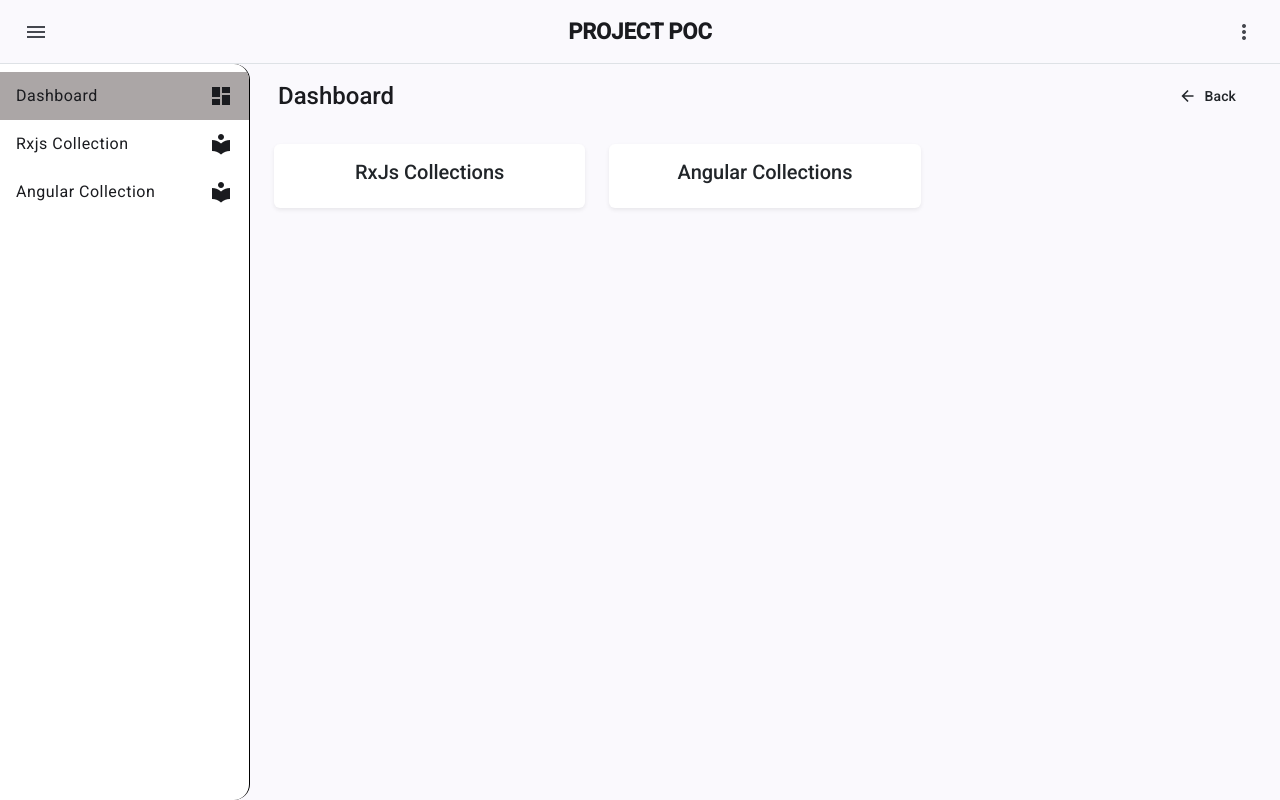
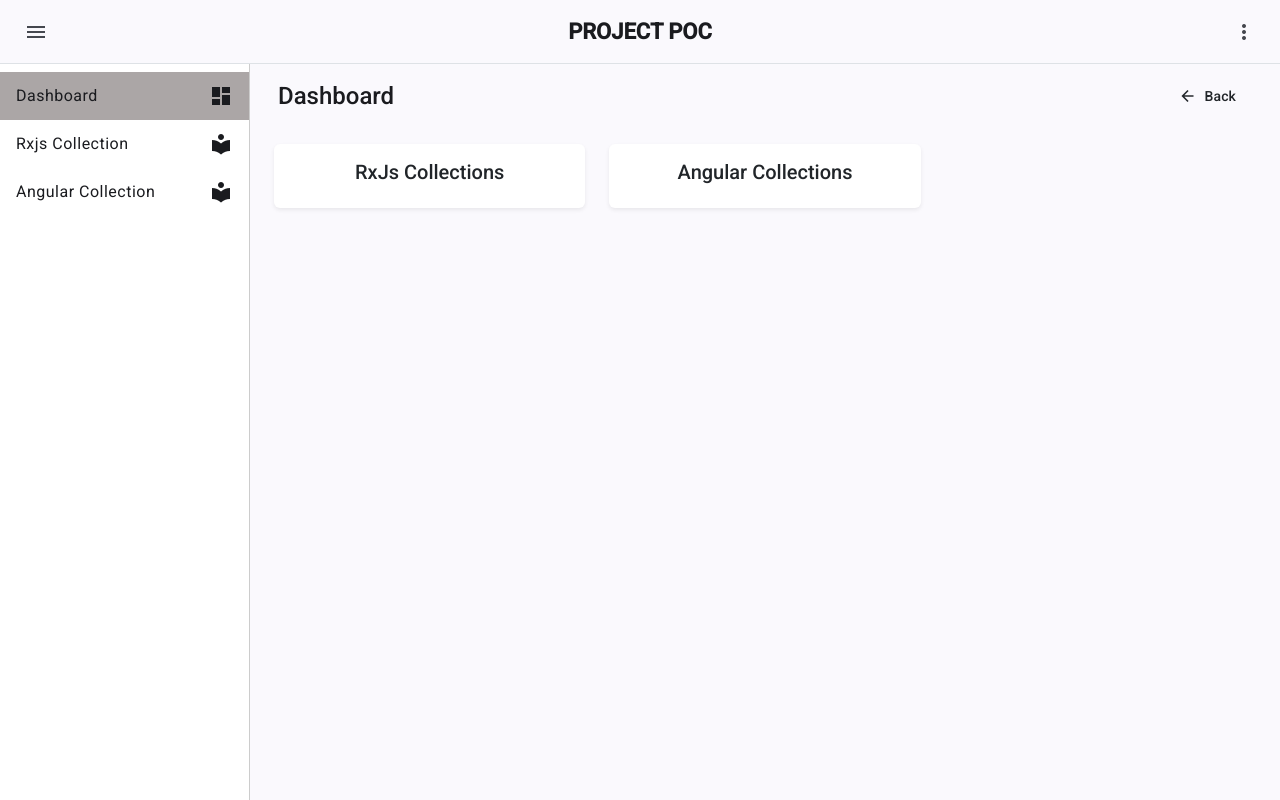
Before and after one commit to sandeep-falcon/project-poc, an Angular app: page /dashboard in a window 1280 px wide. Built offline with nearby package versions, Linux system fonts and the light colour scheme.

Commit message:
FIX: side nav border

```diff
--- a/src/app/app.component.scss
+++ b/src/app/app.component.scss
@@ -6,8 +6,8 @@
 
 .sidenav-drawer {
     // padding: 20px;
-    border-right: 1px solid #000;
+    border-right: 1px solid #ccc;
     width: 250px;
     background-color: #fff;
-
+    border-radius: 0;
 }
```
